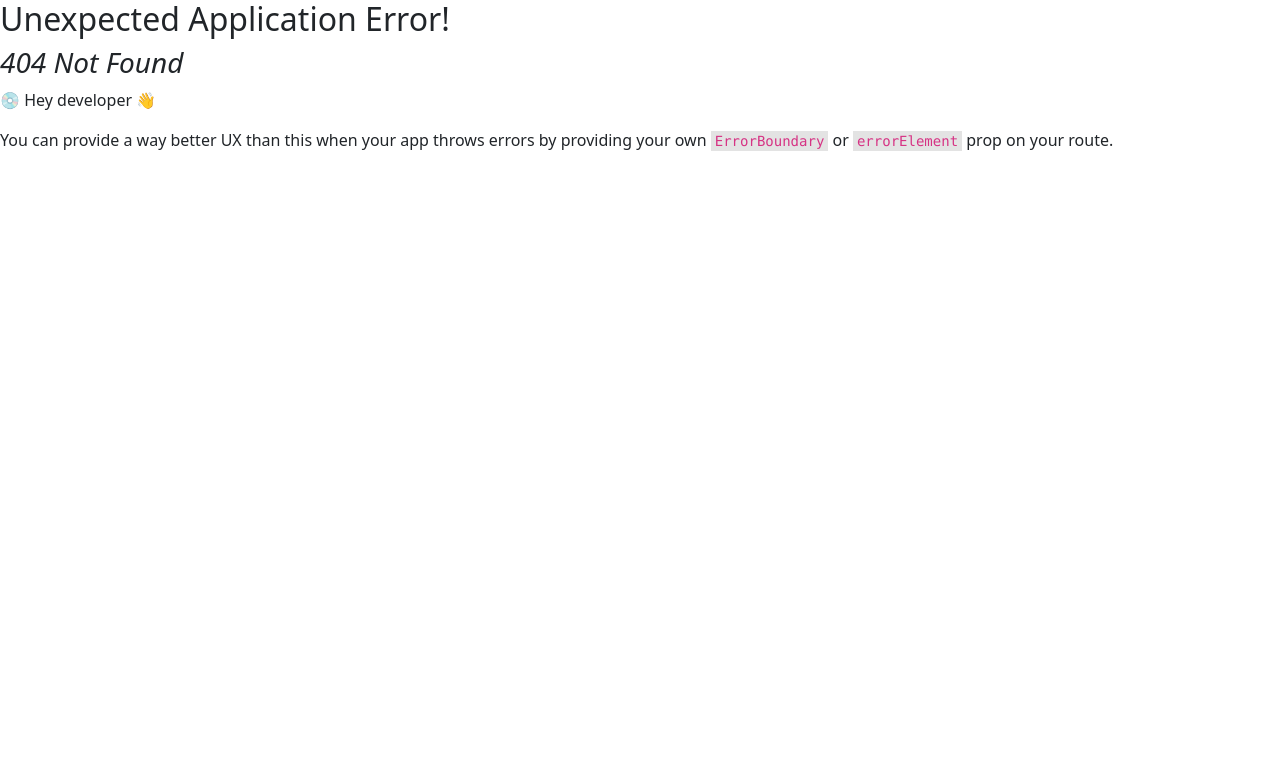
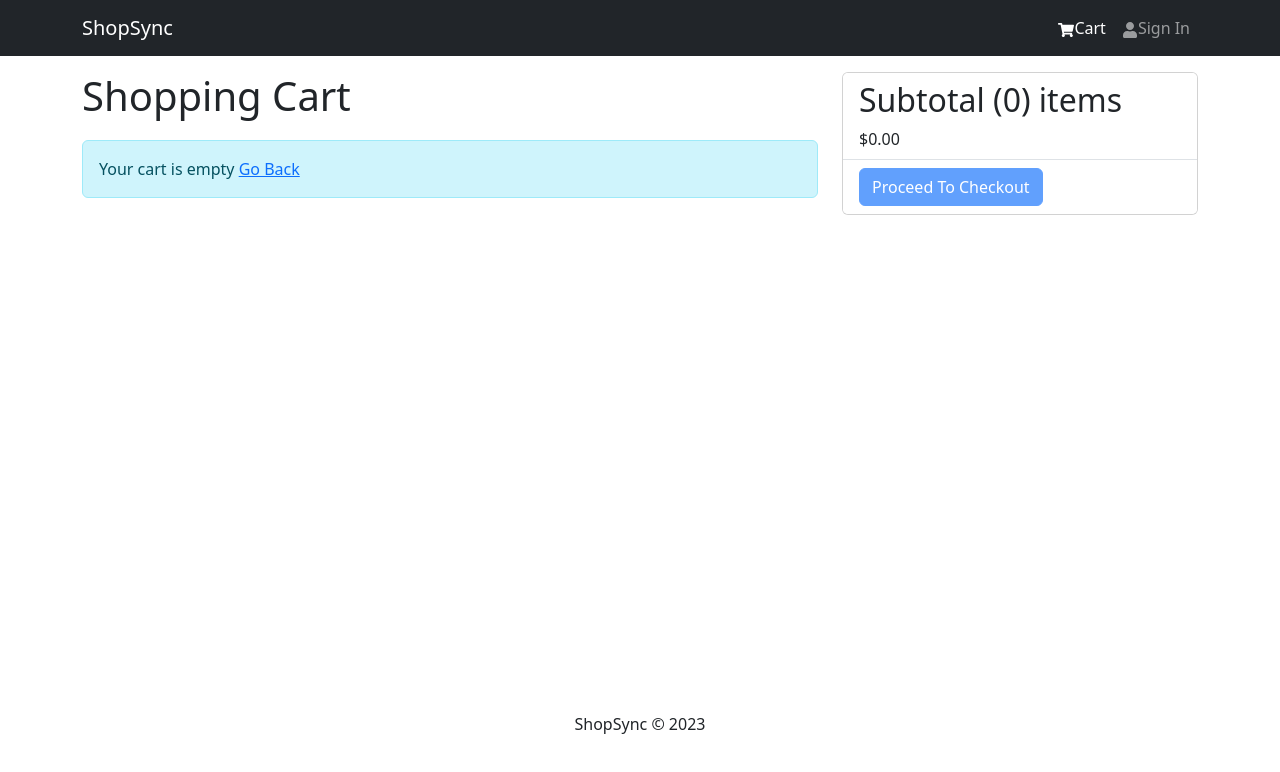
Before and after one commit to AlexMaderaP/shopsync, a React (Create React App) app in the folder frontend/: page /cart in a window 1280 px wide. Before the commit this address had no page. Shown: the top 772 px of the page. Built offline with nearby package versions, Linux system fonts and the light colour scheme.

Commit message:
Add CartScreen view

```diff
--- a/frontend/src/components/Header.jsx
+++ b/frontend/src/components/Header.jsx
@@ -1,10 +1,13 @@
-import { Navbar, Nav, Container } from "react-bootstrap";
+import { Badge, Navbar, Nav, Container } from "react-bootstrap";
 import { FaShoppingCart, FaUser } from "react-icons/fa";
 import { LinkContainer } from "react-router-bootstrap";
+import { useSelector } from "react-redux";
 
 //import {logo} from '../assets/logo.png'
 
 const Header = () => {
+  const { cartItems } = useSelector((state) => state.cart);
+
   return (
     <header>
       <Navbar bg="dark" variant="dark" expand="md" collapseOnSelect>
@@ -22,6 +25,11 @@
                 <Nav.Link>
                   <FaShoppingCart />
                   Cart
+                  {cartItems.length > 0 && (
+                    <Badge pill bg="success" style={{ marginLeft: "5px" }}>
+                      {cartItems.reduce((a, current) => a + current.qty, 0)}
+                    </Badge>
+                  )}
                 </Nav.Link>
               </LinkContainer>
               <LinkContainer to="/login">
--- a/frontend/src/index.js
+++ b/frontend/src/index.js
@@ -15,12 +15,14 @@
 import reportWebVitals from "./reportWebVitals";
 import HomeScreen from "./screens/HomeScreen";
 import ProductScreen from "./screens/ProductScreen";
+import CartScreen from "./screens/CartScreen";
 
 const router = createBrowserRouter(
   createRoutesFromElements(
     <Route path="/" element={<App />}>
       <Route index={true} path="/" element={<HomeScreen />} />
       <Route path="/product/:id" element={<ProductScreen />} />
+      <Route path="/cart" element={<CartScreen />} />
     </Route>
   )
 );
--- /dev/null
+++ b/frontend/src/screens/CartScreen.jsx
@@ -0,0 +1,102 @@
+import { Link, useNavigate } from "react-router-dom";
+import { useDispatch, useSelector } from "react-redux";
+import {
+  Row,
+  Col,
+  ListGroup,
+  Image,
+  Form,
+  Button,
+  Card,
+  ListGroupItem,
+} from "react-bootstrap";
+import { FaTrash } from "react-icons/fa";
+import Message from "../components/Message";
+import { addToCart } from "../slices/cartSlice";
+
+const CartScreen = () => {
+  const navigate = useNavigate();
+  const dispatch = useDispatch();
+
+  const { cartItems } = useSelector((state) => state.cart);
+
+  const addToCartHandler = async (item, qty) => {
+    dispatch(addToCart({ ...item, qty }));
+  };
+
+  return (
+    <Row>
+      <Col md={8}>
+        <h1 style={{ marginBottom: "20px" }}>Shopping Cart</h1>
+        {cartItems.length == 0 ? (
+          <Message>
+            Your cart is empty <Link to="/">Go Back</Link>
+          </Message>
+        ) : (
+          <ListGroup variant="flush">
+            {cartItems.map((item) => (
+              <ListGroup.Item key={item._id}>
+                <Row>
+                  <Col md={2}>
+                    <Image src={item.image} alt={item.name} fluid rounded />
+                  </Col>
+                  <Col md={3}>
+                    <Link to={`/product/${item._id}`}>{item.name}</Link>
+                  </Col>
+                  <Col md={2}>${item.price}</Col>
+                  <Col md={2}>
+                    <Form.Control
+                      as="select"
+                      value={item.qty}
+                      onChange={(e) =>
+                        addToCartHandler(item, Number(e.target.value))
+                      }
+                    >
+                      {[...Array(item.countInStock).keys()].map((x) => (
+                        <option key={x + 1} value={x + 1}>
+                          {x + 1}
+                        </option>
+                      ))}
+                    </Form.Control>
+                  </Col>
+                  <Col md={2}>
+                    <Button type="button" variant="secondary">
+                      <FaTrash></FaTrash>
+                    </Button>
+                  </Col>
+                </Row>
+              </ListGroup.Item>
+            ))}
+          </ListGroup>
+        )}
+      </Col>
+      <Col md={4}>
+        <Card>
+          <ListGroup variant="flush">
+            <ListGroup.Item>
+              <h2>
+                Subtotal ({cartItems.reduce((a, item) => a + item.qty, 0)})
+                items
+              </h2>
+              $
+              {cartItems
+                .reduce((a, item) => a + item.qty * item.price, 0)
+                .toFixed(2)}
+            </ListGroup.Item>
+            <ListGroup.Item>
+              <Button
+                type="button"
+                className="btn-block"
+                disabled={cartItems.length === 0}
+              >
+                Proceed To Checkout
+              </Button>
+            </ListGroup.Item>
+          </ListGroup>
+        </Card>
+      </Col>
+    </Row>
+  );
+};
+
+export default CartScreen;
```
